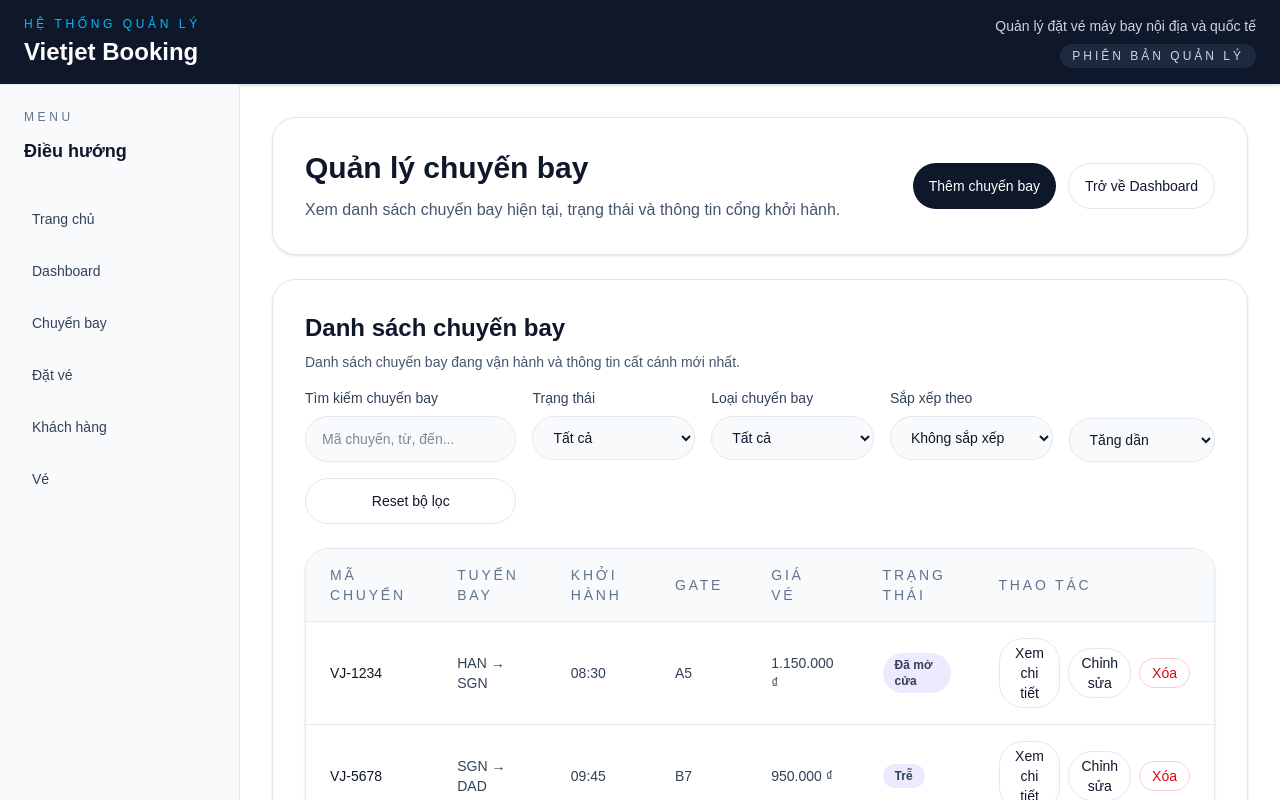
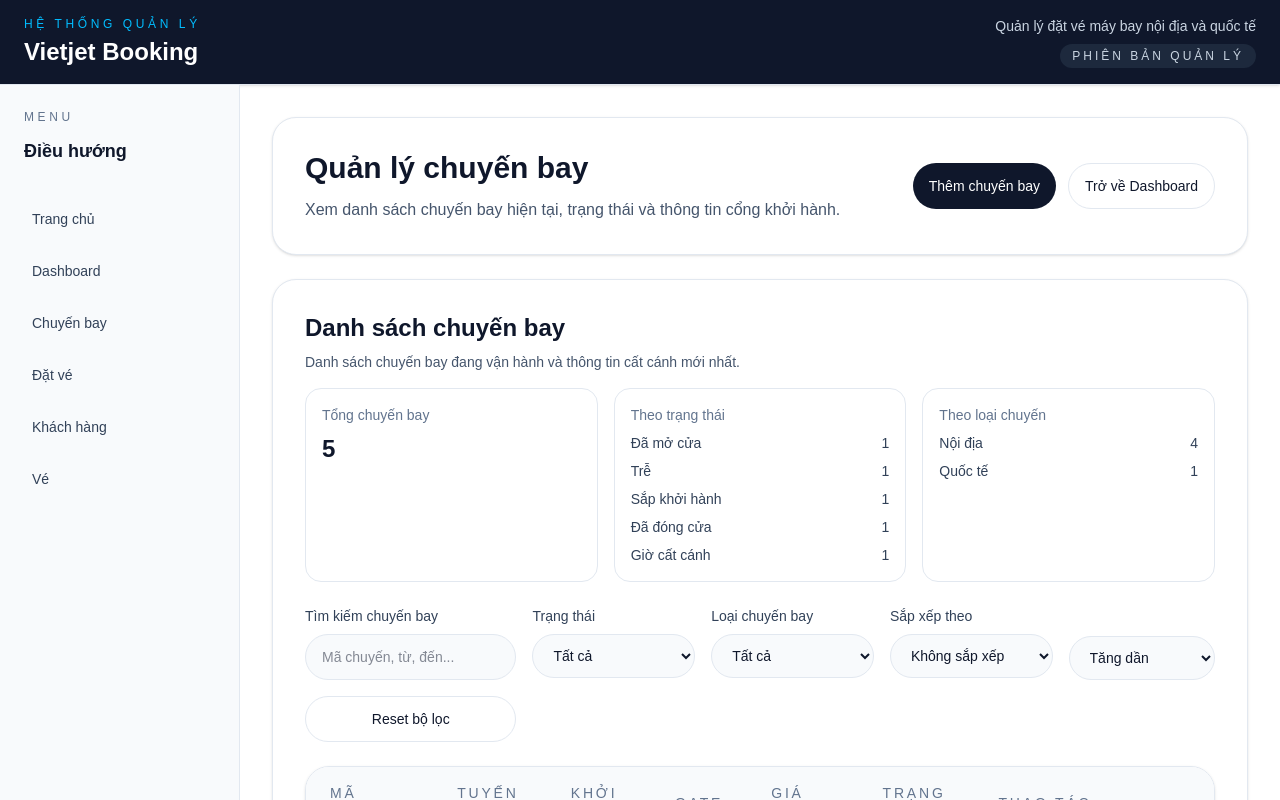
Before and after one commit to TranThiKimNghi/vietjet-agency, a Next.js app: page /dashboard/flights in a window 1280 px wide. Shown: the top 800 px of the page. Built offline with nearby package versions, Linux system fonts and the light colour scheme.

Commit message:
feat: add flight statistics

```diff
--- a/app/dashboard/flights/page.tsx
+++ b/app/dashboard/flights/page.tsx
@@ -6,6 +6,7 @@
 import FlightRow from '@/components/dashboard/FlightRow';
 import FlightDetailModal from '@/components/FlightDetailModal';
 import AddFlightModal from '@/components/AddFlightModal';
+import FlightStatistics from '@/components/dashboard/FlightStatistics';
 import ConfirmDialog from '@/components/ConfirmDialog';
 import { Flight } from '@/types/dashboard';
 
@@ -138,6 +139,8 @@
               Danh sách chuyến bay đang vận hành và thông tin cất cánh mới nhất.
             </p>
           </div>
+
+          <FlightStatistics flights={flights} />
 
           <div className="grid gap-4 xl:grid-cols-[1.3fr_1fr_1fr_1fr_0.9fr]">
             <div>
--- /dev/null
+++ b/components/dashboard/FlightStatistics.tsx
@@ -0,0 +1,54 @@
+import { Flight } from '@/types/dashboard';
+
+export default function FlightStatistics({ flights }: { flights: Flight[] }) {
+  const total = flights.length;
+
+  const countsByStatus = flights.reduce<Record<string, number>>((acc, f) => {
+    acc[f.status] = (acc[f.status] || 0) + 1;
+    return acc;
+  }, {});
+
+  const countsByType = flights.reduce<Record<string, number>>((acc, f) => {
+    acc[f.flightType] = (acc[f.flightType] || 0) + 1;
+    return acc;
+  }, {});
+
+  return (
+    <section className="mb-6 grid grid-cols-1 gap-4 sm:grid-cols-3">
+      <div className="rounded-2xl border border-slate-200 bg-white p-4">
+        <p className="text-sm text-slate-500">Tổng chuyến bay</p>
+        <p className="mt-2 text-2xl font-semibold text-slate-900">{total}</p>
+      </div>
+
+      <div className="rounded-2xl border border-slate-200 bg-white p-4">
+        <p className="text-sm text-slate-500">Theo trạng thái</p>
+        <div className="mt-2 flex flex-col gap-2 text-sm text-slate-700">
+          {Object.entries(countsByStatus).map(([status, count]) => (
+            <div key={status} className="flex items-center justify-between">
+              <span>{status}</span>
+              <span className="font-medium">{count}</span>
+            </div>
+          ))}
+          {Object.keys(countsByStatus).length === 0 && (
+            <div className="text-sm text-slate-500">Chưa có chuyến bay</div>
+          )}
+        </div>
+      </div>
+
+      <div className="rounded-2xl border border-slate-200 bg-white p-4">
+        <p className="text-sm text-slate-500">Theo loại chuyến</p>
+        <div className="mt-2 flex flex-col gap-2 text-sm text-slate-700">
+          {Object.entries(countsByType).map(([type, count]) => (
+            <div key={type} className="flex items-center justify-between">
+              <span>{type}</span>
+              <span className="font-medium">{count}</span>
+            </div>
+          ))}
+          {Object.keys(countsByType).length === 0 && (
+            <div className="text-sm text-slate-500">Chưa có chuyến bay</div>
+          )}
+        </div>
+      </div>
+    </section>
+  );
+}
```
